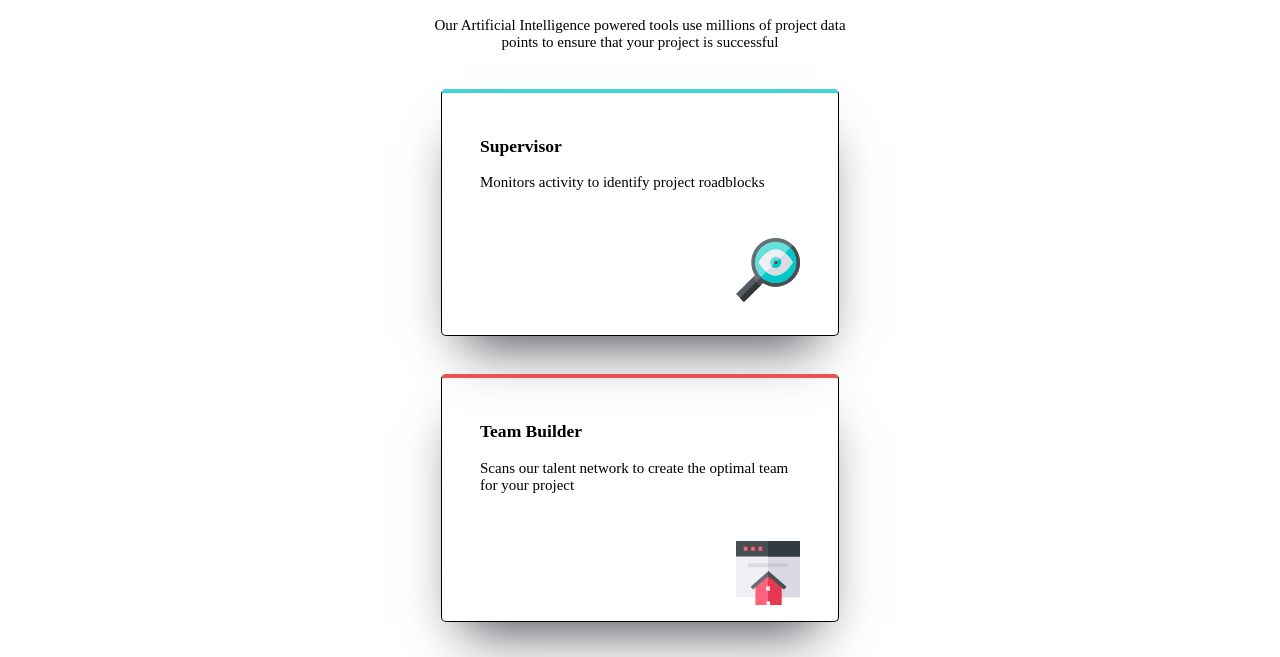
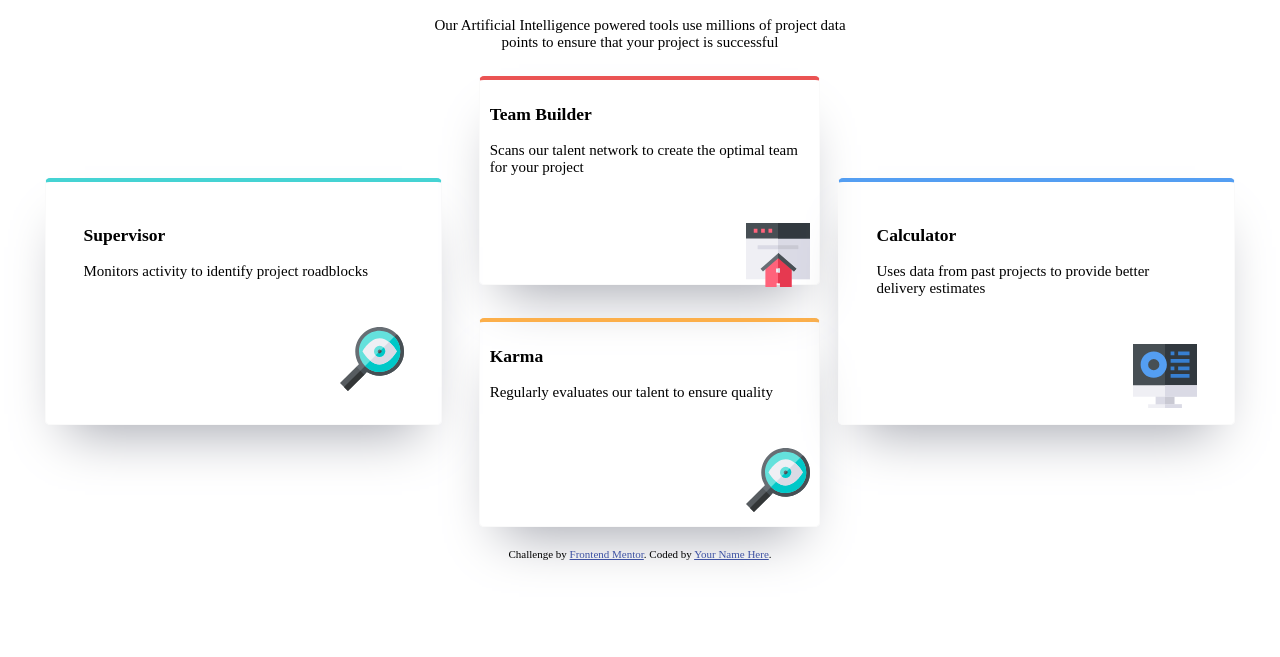
Before and after one commit to craigdennis/frontend-mentor, a plain HTML site: page four-card-feature-section-master/index.html in a window 1280 px wide. Shown: the part 102-759 px from the top of the page. Drawn offline with Linux system fonts and the light colour scheme.

Commit message:
flexbox
used flexbox to style the cards

```diff
--- a/four-card-feature-section-master/index.html
+++ b/four-card-feature-section-master/index.html
@@ -27,14 +27,14 @@
       </p>
     </div>
 
-    <div>
-
+    <div class="container">
       <div class="feature-card left-card feature-card-top-cyan">
         <h3>Supervisor</h3>
         <p>Monitors activity to identify project roadblocks</p>
         <img src="images/icon-supervisor.svg" class="img" alt="" />
       </div>
 
+      <div class='flex-column'>
         <div class="feature-card feature-card-top-red">
           <h3>Team Builder</h3>
           <p>
@@ -47,6 +47,7 @@
           <h3>Karma</h3>
           <p>Regularly evaluates our talent to ensure quality</p>
           <img src="images/icon-supervisor.svg" class="img" alt="" />
+        </div>
       </div>
 
       <div class="feature-card right-card feature-card-top-blue">
--- a/four-card-feature-section-master/styles.css
+++ b/four-card-feature-section-master/styles.css
@@ -7,24 +7,38 @@ body {
    text-align: center;
 }
 
+.container {
+  display: flex;
+  flex-direction: row;
+  height: 100%;
+
+}
+
 
 .feature-card {
-    border: 1px solid black;
+    border: 1px solid hsl(0, 0%, 98%);
     border-radius: 5px;
     width: 20rem;
     height: 12rem;
-    box-shadow: 0px 29px 52px -22px rgba(65,66,73,1);
+    box-shadow: 0px 29px 52px -22px hsl(229, 6%, 66%);
     margin: 3% auto;
     padding: 2% 3%;
+
+}
+.flex-column {
+  flex-direction: column;
+  ;
 
 }
 
 .feature-card-top-red {
   border-top: 4px solid hsl(0, 78%, 62%);
+  margin-bottom: 10%;
 }
 
 .feature-card-top-cyan {
   border-top: 4px solid hsl(180, 62%, 55%);
+  align-self: center;
 }
 
 .feature-card-top-orange {
@@ -33,6 +47,7 @@ body {
 
 .feature-card-top-blue {
   border-top: 4px solid hsl(212, 86%, 64%);
+  align-self: center
 }
 
 .header-line {
```
Lines whose indentation alone changed are shown as unchanged.
